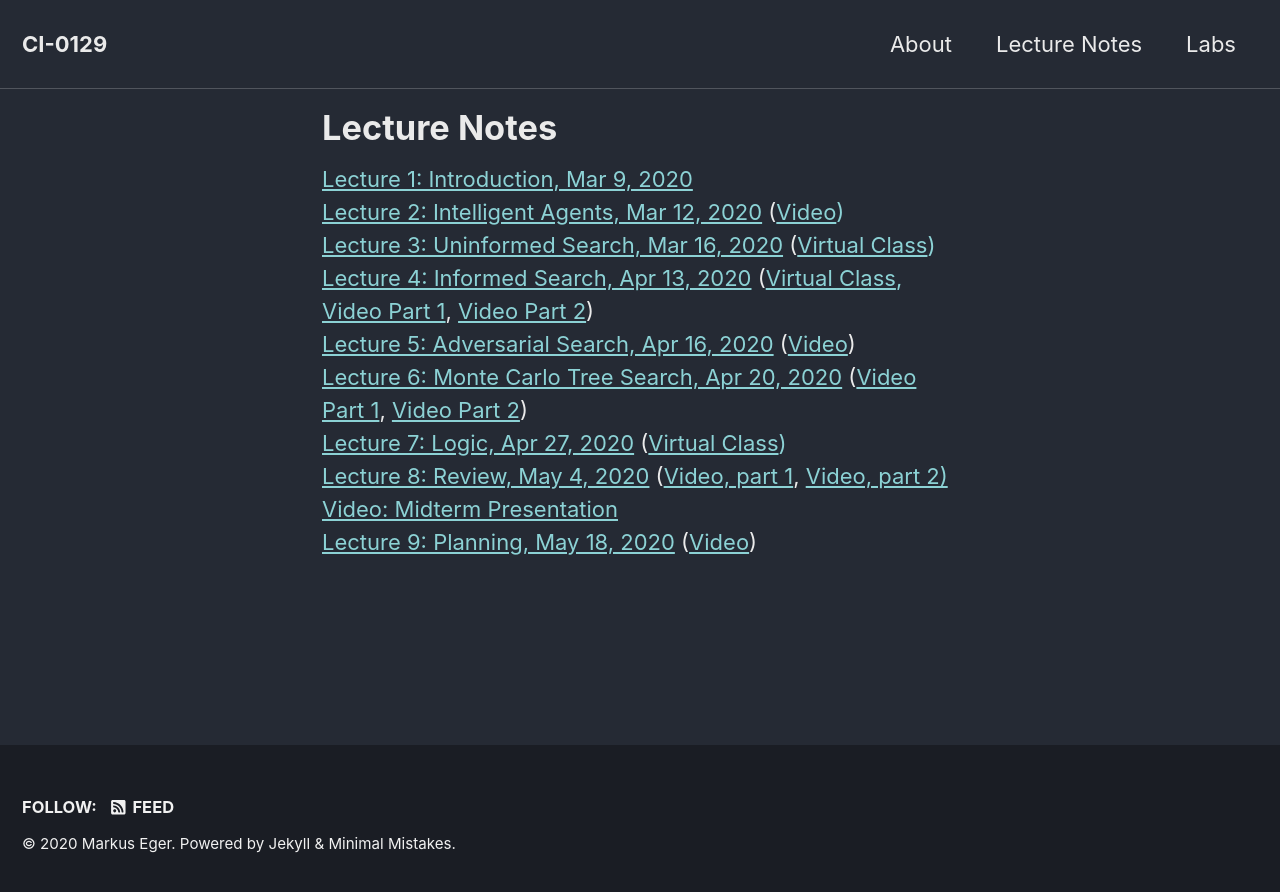
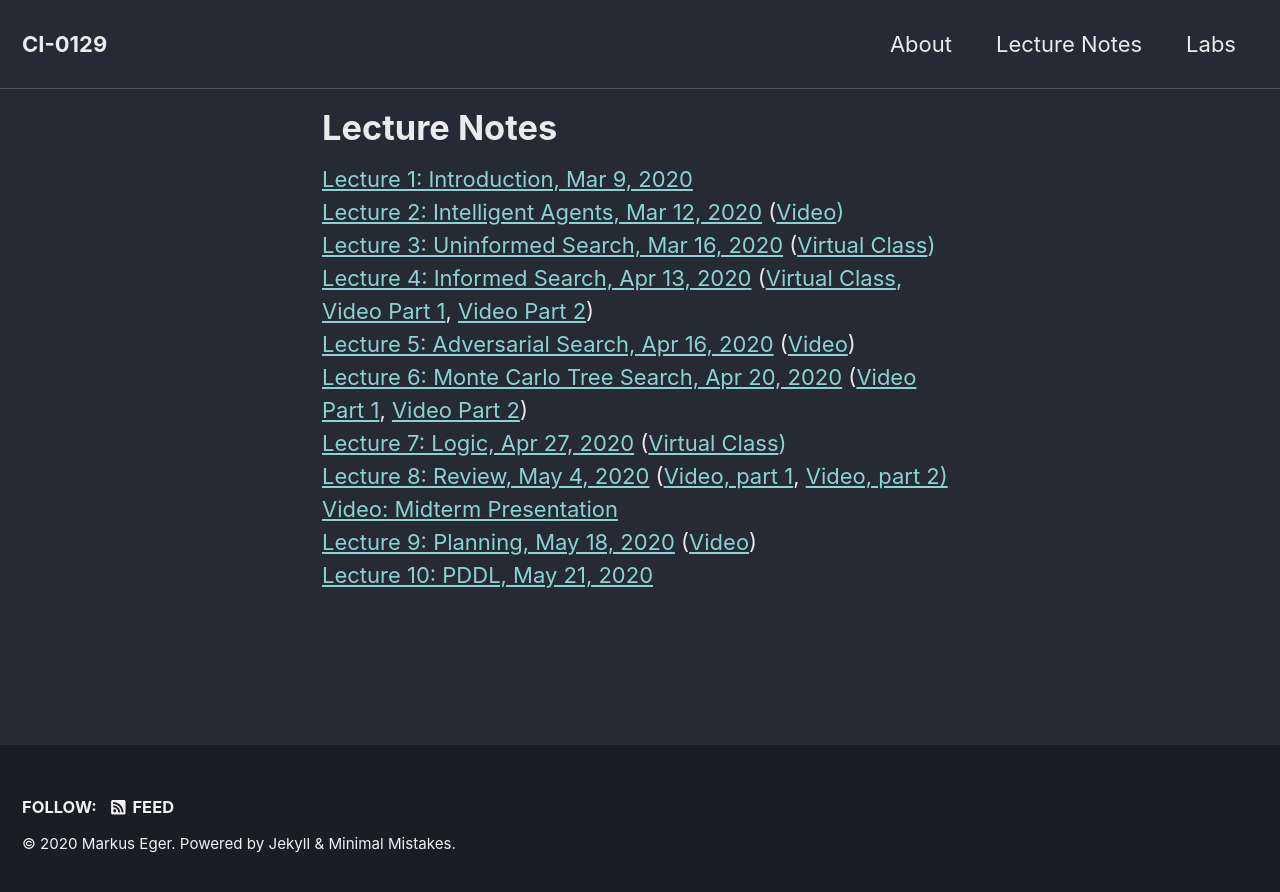
Before and after one commit to yawgmoth/CI-0129, a Jekyll site: the page built from _pages/slides.html, in a window 1280 px wide. Shown: the top 892 px of the page. Built offline with Jekyll 4.4.1, drawn with Linux system fonts in a browser that asks for light colours; cached includes are drawn as plain includes; nearby versions of some CDN libraries.

Commit message:
add PDDL slides to index

```diff
--- a/_pages/slides.html
+++ b/_pages/slides.html
@@ -18,3 +18,4 @@ categories: [frontpage]
 <a href="lecture8.html">Lecture 8: Review, May 4, 2020</a> (<a href="https://www.youtube.com/watch?v=5pU785ntPZ8">Video, part 1</a>, <a href="https://www.youtube.com/watch?v=7fy5mItEshI">Video, part 2)<br/>
 <a href="https://www.youtube.com/watch?v=8ZBzCwZJktw">Video: Midterm Presentation</a><br/>
 <a href="lecture9.html">Lecture 9: Planning, May 18, 2020</a> (<a href="https://www.youtube.com/watch?v=YK2pnoZoIX8">Video</a>) <br/>
+<a href="lecture10.html">Lecture 10: PDDL, May 21, 2020</a> <br/>
```
